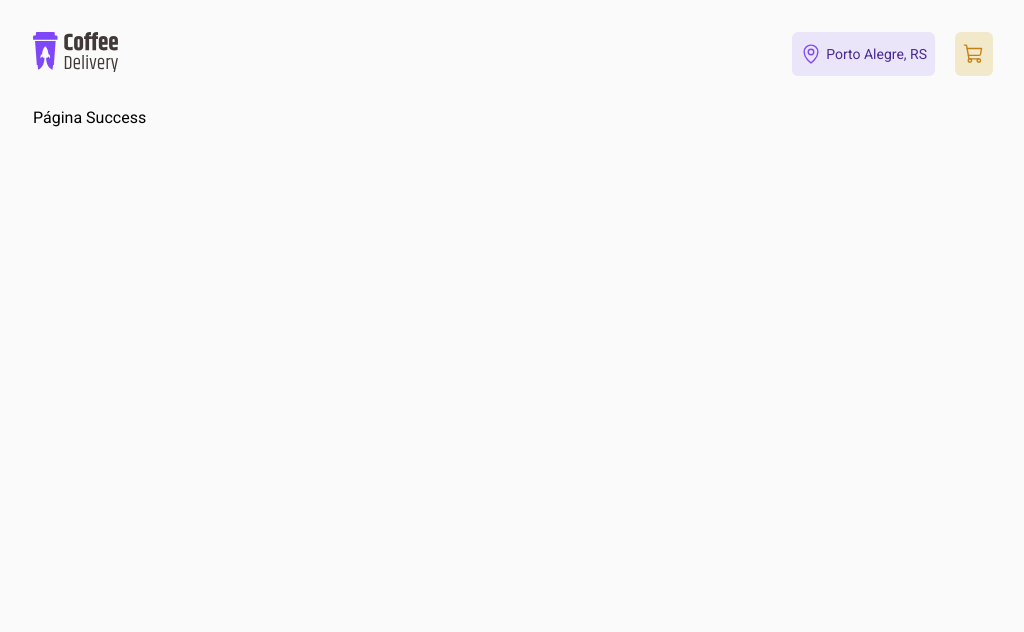
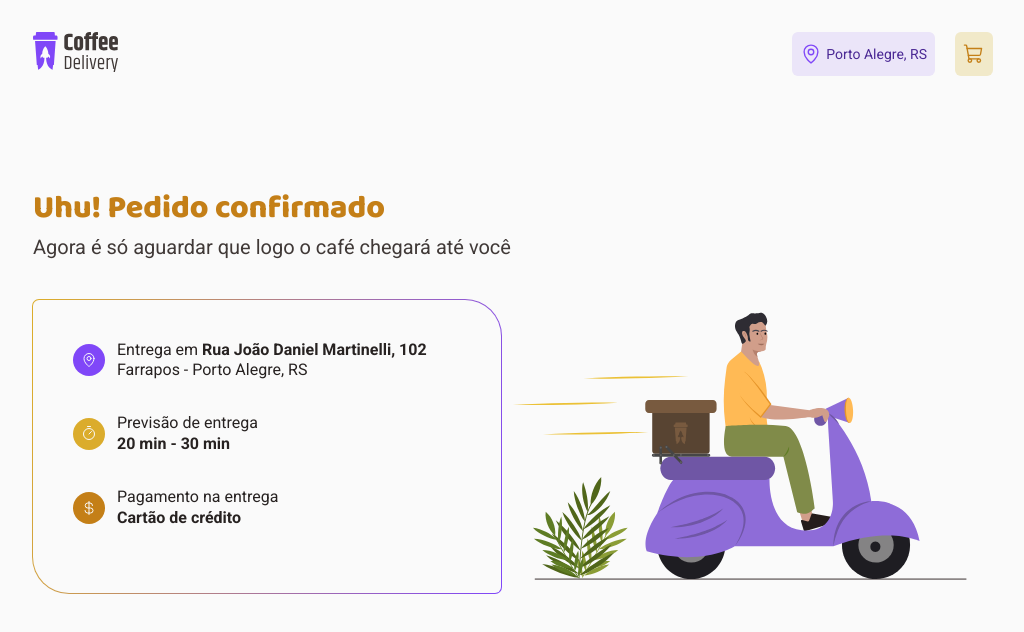
Before and after one commit to vitorxpd/coffee-delivery, a React (Vite) app: page /success in a window 1280 px wide. Shown: the top 632 px of the page, without its empty margins (127-1151 px from the left). Built offline with nearby package versions, Linux system fonts and the light colour scheme.

Commit message:
pagina success

```diff
--- a/src/pages/Success/index.tsx
+++ b/src/pages/Success/index.tsx
@@ -1,5 +1,49 @@
+import { CurrencyDollar, MapPin, Timer } from 'phosphor-react'
+
 import * as S from './styles'
+import success from '../../assets/success.svg'
 
 export function Success() {
-  return <S.SuccessContainer>Página Success</S.SuccessContainer>
+  return (
+    <S.SuccessWrapper>
+      <S.MainTitle>Uhu! Pedido confirmado</S.MainTitle>
+      <S.Subtitle>
+        Agora é só aguardar que logo o café chegará até você
+      </S.Subtitle>
+      <S.InfoContent>
+        <S.BoxWithBorder>
+          <S.InfoBox>
+            <S.IconContainer variant="purple">
+              <MapPin size={16} />
+            </S.IconContainer>
+            <S.TextContent>
+              <span>
+                Entrega em <strong>Rua João Daniel Martinelli, 102</strong>
+              </span>
+              <span>Farrapos - Porto Alegre, RS</span>
+            </S.TextContent>
+          </S.InfoBox>
+          <S.InfoBox>
+            <S.IconContainer variant="yellow">
+              <Timer size={16} />
+            </S.IconContainer>
+            <S.TextContent>
+              <span>Previsão de entrega</span>
+              <strong>20 min - 30 min</strong>
+            </S.TextContent>
+          </S.InfoBox>
+          <S.InfoBox>
+            <S.IconContainer variant="yellow-dark">
+              <CurrencyDollar size={16} />
+            </S.IconContainer>
+            <S.TextContent>
+              <span>Pagamento na entrega</span>
+              <strong>Cartão de crédito</strong>
+            </S.TextContent>
+          </S.InfoBox>
+        </S.BoxWithBorder>
+        <img src={success} alt="" />
+      </S.InfoContent>
+    </S.SuccessWrapper>
+  )
 }
--- a/src/pages/Success/styles.ts
+++ b/src/pages/Success/styles.ts
@@ -1,3 +1,96 @@
 import styled from 'styled-components'
+import { pxToRem } from '../../utils/pxToRem'
 
-export const SuccessContainer = styled.main``
+export const SuccessWrapper = styled.main`
+  padding-top: ${pxToRem(80)};
+`
+
+export const MainTitle = styled.h1`
+  font-size: ${pxToRem(32)};
+  font-weight: 800;
+  line-height: 1.3;
+  color: ${(props) => props.theme['yellow-dark']};
+`
+
+export const Subtitle = styled.p`
+  margin-top: ${pxToRem(4)};
+  font-size: ${pxToRem(20)};
+  line-height: 1.3;
+  color: ${(props) => props.theme['base-subtitle']};
+`
+
+export const InfoContent = styled.div`
+  margin-top: ${pxToRem(40)};
+  display: flex;
+  justify-content: space-between;
+`
+
+export const BoxWithBorder = styled.div`
+  width: ${pxToRem(526)};
+  padding: ${pxToRem(40)};
+  display: flex;
+  flex-direction: column;
+  gap: ${pxToRem(32)};
+  border-radius: 6px 36px;
+  background: ${(props) => props.theme.background};
+  position: relative;
+
+  &::before {
+    content: '';
+    background: linear-gradient(
+      102.89deg,
+      ${(props) => props.theme.yellow} 2.61%,
+      ${(props) => props.theme.purple} 98.76%
+    );
+    border-radius: 7px 37px;
+    inset: -1px;
+    position: absolute;
+    z-index: -1;
+  }
+`
+
+export const InfoBox = styled.div`
+  display: flex;
+  align-items: center;
+  gap: ${pxToRem(12)};
+`
+
+const VARIANT_COLORS = {
+  purple: 'purple',
+  yellow: 'yellow',
+  'yellow-dark': 'yellow-dark',
+} as const
+
+interface IconContainerProps {
+  variant: keyof typeof VARIANT_COLORS
+}
+
+export const IconContainer = styled.div<IconContainerProps>`
+  width: ${pxToRem(32)};
+  height: ${pxToRem(32)};
+  display: flex;
+  justify-content: center;
+  align-items: center;
+  background: ${(props) => props.theme[VARIANT_COLORS[props.variant]]};
+  border-radius: 1000px;
+
+  svg {
+    color: ${(props) => props.theme.background};
+  }
+`
+
+export const TextContent = styled.div`
+  display: flex;
+  flex-direction: column;
+
+  span {
+    display: block;
+    line-height: 1.3;
+    color: ${(props) => props.theme['base-title']};
+  }
+
+  strong {
+    line-height: 1.3;
+    color: ${(props) => props.theme['base-title']};
+  }
+`
```
Also changed, not shown: src/assets/success.svg (added).
